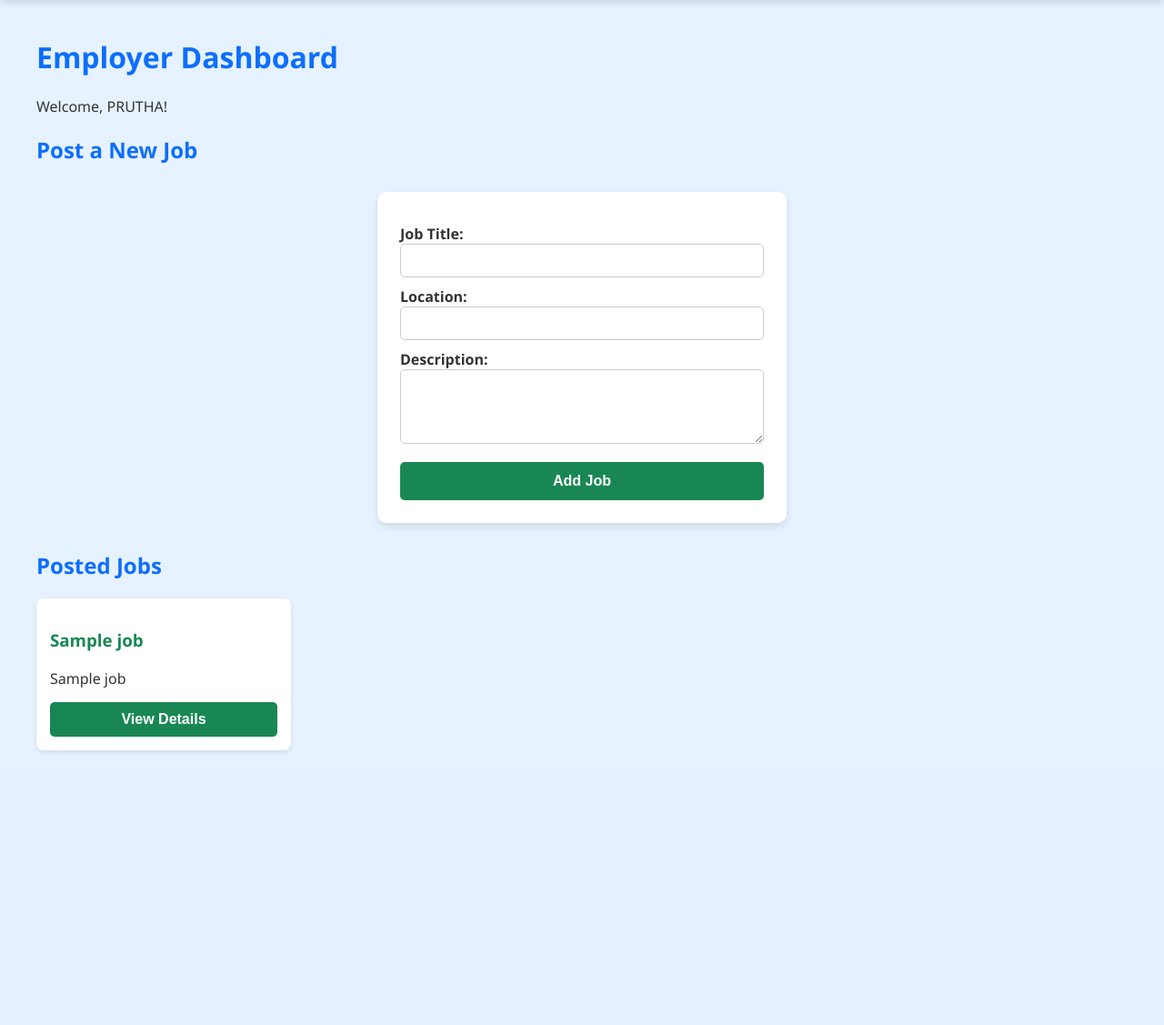
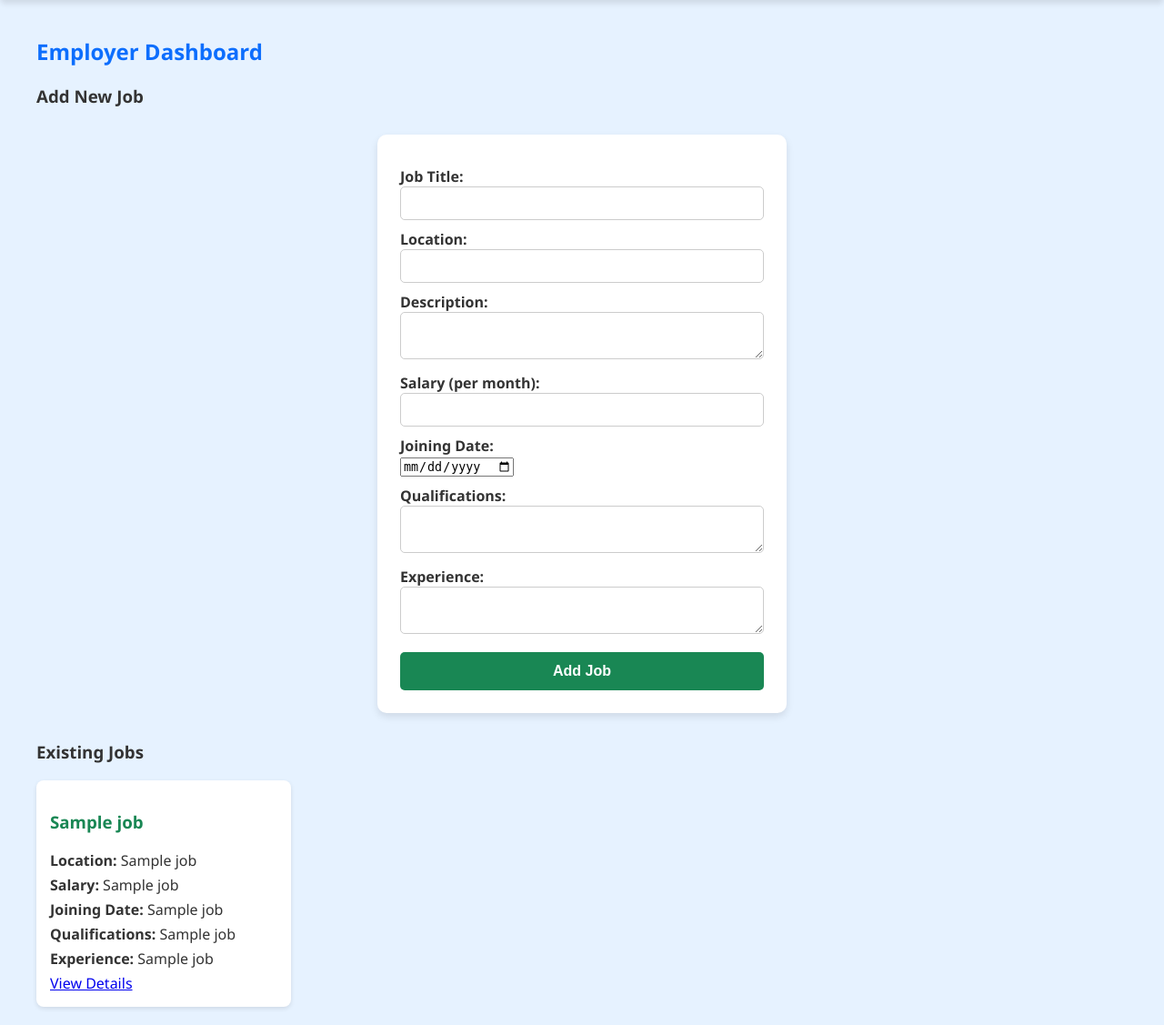
Before and after one commit to prutha-1306/CODESOFT, a Flask app: template templates/employer_dashboard.html in a window 1280 px wide. Shown: the part 63-1190 px from the top of the page at 91% size. Before the commit the page ends 890 px from the top, so only its background shows below. Run offline with Flask 3, Linux system fonts and the light colour scheme; a user stored in the database is signed in; the template is opened without the code that fills it: most values are stand-ins (such as "Sample title", 1, 10 or a date in 2020).

Commit message:
Update templates

```diff
--- a/templates/employer_dashboard.html
+++ b/templates/employer_dashboard.html
@@ -1,10 +1,9 @@
 {% extends 'base.html' %}
 {% block content %}
-<h1>Employer Dashboard</h1>
-<p>Welcome, {{ session['username'] }}!</p>
+<h2>Employer Dashboard</h2>
 
-<h2>Post a New Job</h2>
-<form method="POST" action="{{ url_for('add_job') }}">
+<h3>Add New Job</h3>
+<form action="{{ url_for('add_job') }}" method="POST">
     <label>Job Title:</label>
     <input type="text" name="title" required>
 
@@ -12,18 +11,33 @@
     <input type="text" name="location" required>
 
     <label>Description:</label>
-    <textarea name="description" rows="4" required></textarea>
+    <textarea name="description" required></textarea>
+
+    <label>Salary (per month):</label>
+    <input type="text" name="salary" required>
+
+    <label>Joining Date:</label>
+    <input type="date" name="joining_date" required>
+
+    <label>Qualifications:</label>
+    <textarea name="qualifications" required></textarea>
+
+    <label>Experience:</label>
+    <textarea name="experience" required></textarea>
 
     <input type="submit" value="Add Job">
 </form>
-
-<h2>Posted Jobs</h2>
+<h3>Existing Jobs</h3>
 <div class="jobs-grid">
     {% for job in jobs %}
     <div class="job-card">
         <h3>{{ job[1] }}</h3>
-        <p>{{ job[3] }}</p>
-        <a href="{{ url_for('job_detail', job_id=job[0]) }}"><button>View Details</button></a>
+        <p><strong>Location:</strong> {{ job[3] }}</p>
+        <p><strong>Salary:</strong> {{ job[5] }}</p>
+        <p><strong>Joining Date:</strong> {{ job[6] }}</p>
+        <p><strong>Qualifications:</strong> {{ job[7] }}</p>
+        <p><strong>Experience:</strong> {{ job[8] }}</p>
+        <a href="{{ url_for('job_detail', job_id=job[0]) }}">View Details</a>
     </div>
     {% endfor %}
 </div>
```
Also changed, not shown: templates/apply_job.html (+28 -6 lines), templates/home.html (+11 -0 lines), templates/job_detail.html (+17 -8 lines), templates/base.html (line endings or trailing spaces).
